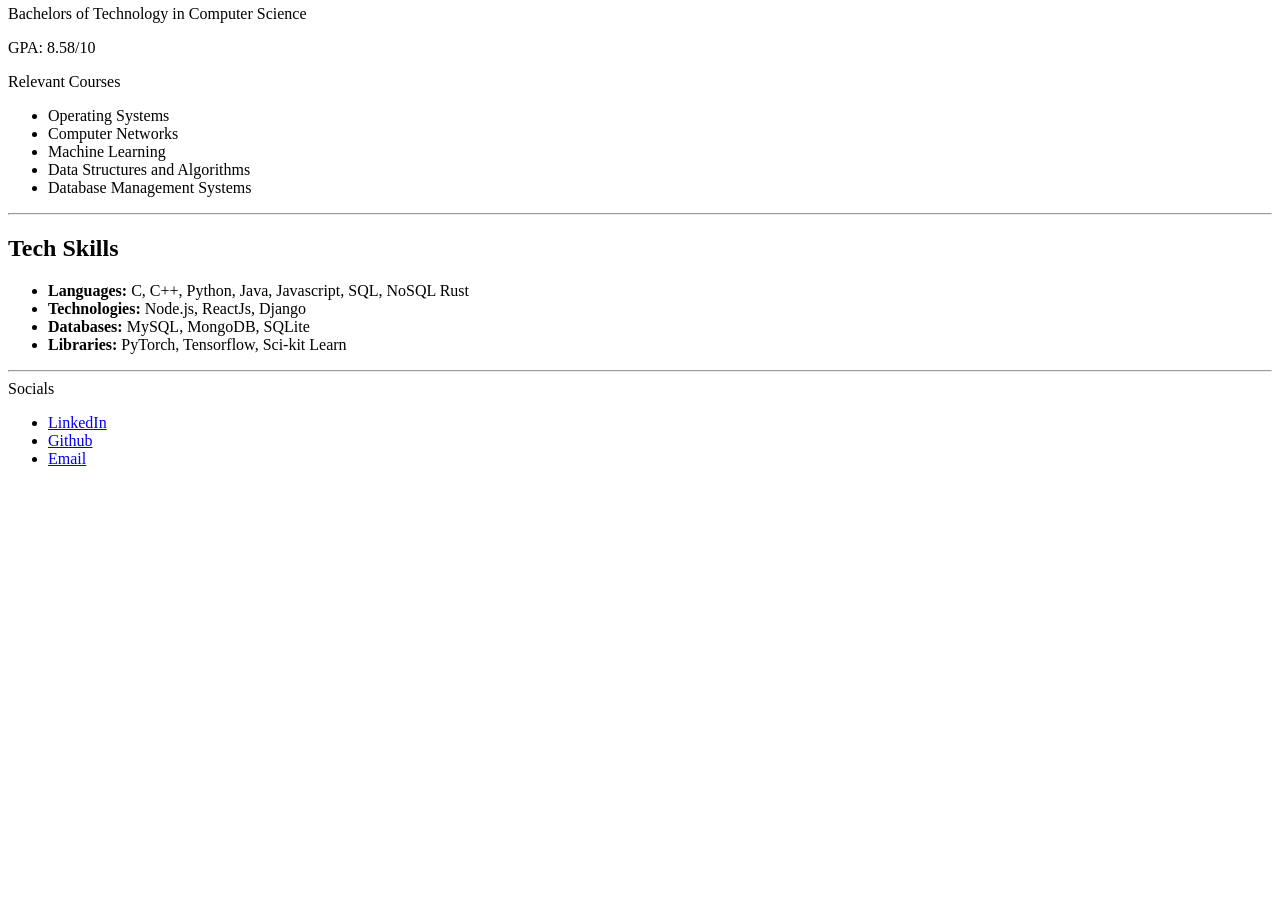
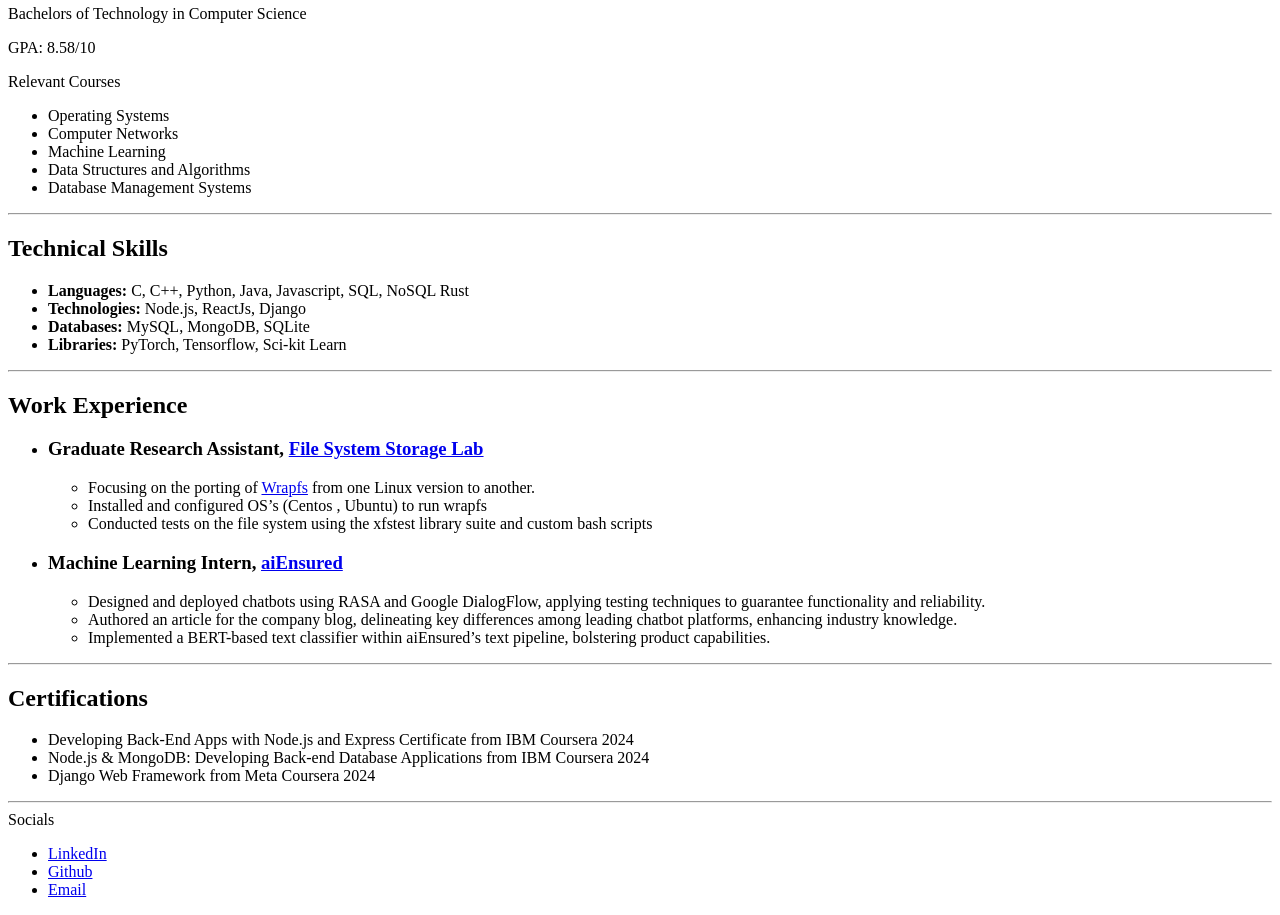
Before and after one commit to AnuraagReddy123/My-Website, a Django app: page /experience/ in a window 1280 px wide. Shown: the part 506-1421 px from the top of the page. Before the commit the page ends 972 px from the top, so only its background shows below. Run offline with Django 5.2, Linux system fonts and the light colour scheme.

Commit message:
Added experiences

```diff
--- a/mywebsite/templates/experience.html
+++ b/mywebsite/templates/experience.html
@@ -43,7 +43,7 @@
 </div>
 <hr />
 <div>
-  <h2>Tech Skills</h2>
+  <h2>Technical Skills</h2>
   <ul>
     <li><b>Languages:</b> C, C++, Python, Java, Javascript, SQL, NoSQL Rust</li>
     <li><b>Technologies:</b> Node.js, ReactJs, Django</li>
@@ -51,5 +51,55 @@
     <li><b>Libraries:</b> PyTorch, Tensorflow, Sci-kit Learn</li>
   </ul>
 </div>
-
+<hr />
+<div>
+  <h2>Work Experience</h2>
+  <ul>
+    <li>
+      <h3>
+        Graduate Research Assistant,
+        <a href="https://www.fsl.cs.stonybrook.edu/" target="_blank"> File System Storage Lab </a>
+      </h3>
+      <ul>
+        <li>
+          Focusing on the porting of
+          <a href="https://wrapfs.filesystems.org/" target="_blank">Wrapfs</a> from one Linux
+          version to another.
+        </li>
+        <li>Installed and configured OS’s (Centos , Ubuntu) to run wrapfs</li>
+        <li>
+          Conducted tests on the file system using the xfstest library suite and custom bash scripts
+        </li>
+      </ul>
+    </li>
+    <li>
+      <h3>
+        Machine Learning Intern, <a href="https://aiensured.com/" , target="_blank">aiEnsured</a>
+      </h3>
+      <ul>
+        <li>
+          Designed and deployed chatbots using RASA and Google DialogFlow, applying testing
+          techniques to guarantee functionality and reliability.
+        </li>
+        <li>
+          Authored an article for the company blog, delineating key differences among leading
+          chatbot platforms, enhancing industry knowledge.
+        </li>
+        <li>
+          Implemented a BERT-based text classifier within aiEnsured’s text pipeline, bolstering
+          product capabilities.
+        </li>
+      </ul>
+    </li>
+  </ul>
+</div>
+<hr />
+<div>
+  <h2>Certifications</h2>
+  <ul>
+    <li>Developing Back-End Apps with Node.js and Express Certificate from IBM Coursera 2024</li>
+    <li>Node.js & MongoDB: Developing Back-end Database Applications from IBM Coursera 2024</li>
+    <li>Django Web Framework from Meta Coursera 2024</li>
+  </ul>
+</div>
 {% endblock content %}
```
